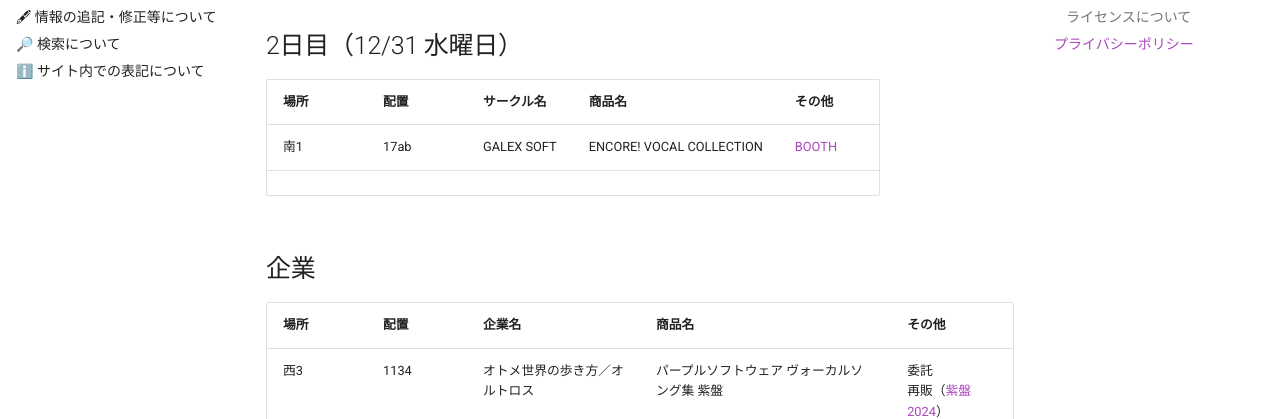
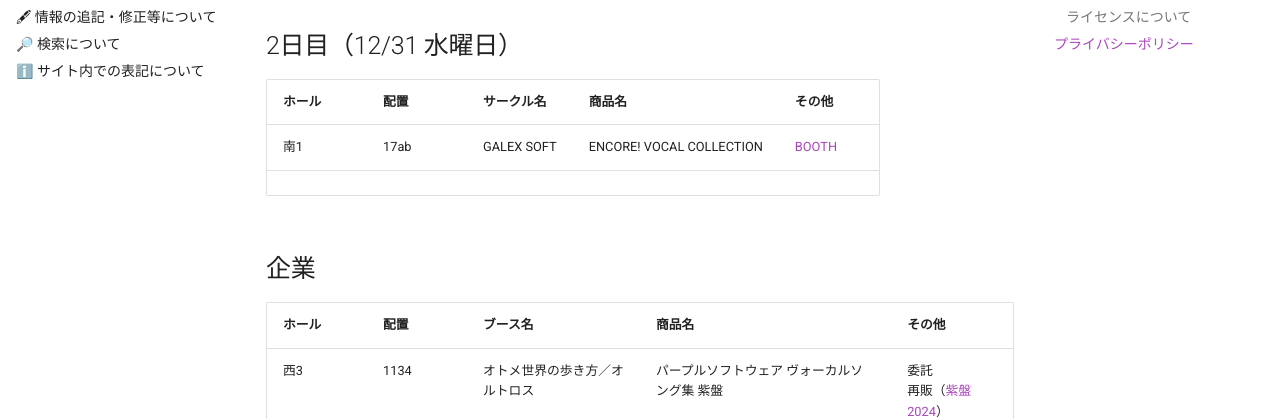
Before and after one commit to onihusube/ensonglog, an MkDocs documentation site: the page built from docs/index.md, in a window 1280 px wide and 900 px high, scrolled down 916 px. Shown: the part 166-585 px from the top of the window. Built offline with MkDocs 1.6.1 and Material for MkDocs 9.7.7, drawn with Linux system fonts in a browser that asks for light colours; comment, search, counter and statistics services are not loaded.

Commit message:
表記修正

```diff
--- a/docs/index.md
+++ b/docs/index.md
@@ -26,14 +26,14 @@
 
 ## 2日目（12/31 水曜日）
 
-|場所|配置|サークル名|商品名|その他|
+|ホール|配置|サークル名|商品名|その他|
 |---|---|---|---|---|
 | 南1 | 17ab | GALEX SOFT | ENCORE! VOCAL COLLECTION | [BOOTH](https://galexsoft.booth.pm/items/7732343) |
 | | | | | |
 
 ## 企業
 
-|場所|配置|企業名|商品名|その他|
+|ホール|配置|ブース名|商品名|その他|
 |---|---|---|---|---|
 | 西3 | 1134 | オトメ世界の歩き方／オルトロス | パープルソフトウェア ヴォーカルソング集 紫盤 | 委託 </br> 再販（[紫盤2024](https://www.purplesoftware.jp/news/2024murasaki/index.html)） |
 | 西3 | 1134 | オトメ世界の歩き方／オルトロス | 綺良雪ワークスベストアルバム「KiLLER ARCHiVE」 | 委託 </br> 再販（[BOOTH](https://yuki-official.booth.pm/items/7514714)） |
```
